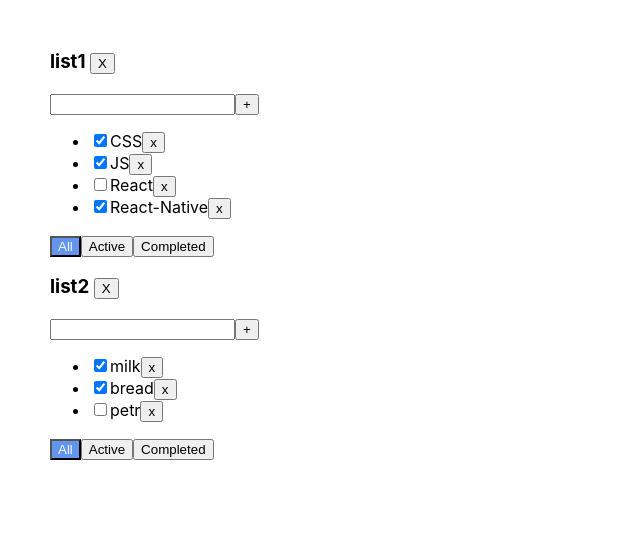
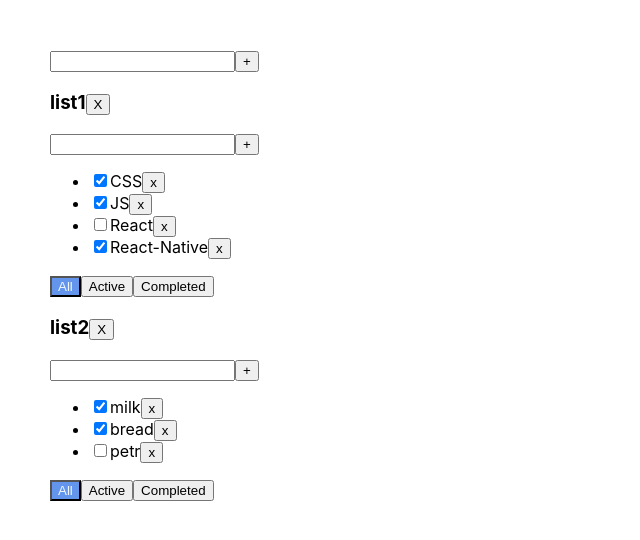
Before and after one commit to DiamanDD/todo, a React (Create React App) app: page / in a window 1280 px wide. Shown: the top 540 px of the page, without its empty margins (0-640 px from the left). Built offline with nearby package versions, Linux system fonts and the light colour scheme.

Commit message:
добавил изменяемый спан для элементов списка и для заголовков

```diff
--- a/src/App.tsx
+++ b/src/App.tsx
@@ -4,6 +4,7 @@ import "./App.css";
 
 import {taskType, TodoList} from "./components/TodoList";
 import {v1} from "uuid";
+import {AddItemFormAddItem} from "./components/AddItemFormAddItemForm/AddItemFormAddItem";
 
 type todoListType = {
     id: string
@@ -12,8 +13,8 @@ type todoListType = {
 
 }
 
-type TascsStateType={
-    [key:string]:Array<taskType>
+type TascsStateType = {
+    [key: string]: Array<taskType>
 }
 export type selectedfilterType = "All" | "Active" | "Completed"
 
@@ -38,23 +39,21 @@ function App() {
         ]
     })
     const changeStatus = (id: string, isDone: boolean, todoListId: string) => {
-        // const updateTasck=tasks.map(t=>{
-        //     if (t.id===id){
-        //         let copyTasc={...t}
-        //         copyTasc.isDone=isDone
-        //
-        //         return copyTasc
-        //     }
-        //
-        //         return t
-        //
-        //
-        // })
+
         let newlistTasck = tasks[todoListId]
         let newtask = newlistTasck.map(t => (t.id === id ? {...t, isDone: isDone} : t))
         tasks[todoListId] = newtask
         setTascks({...tasks})
         debugger
+
+    }
+    const updateTask = (id: string, newTitle:string, todoListId: string) => {
+
+        let newlistTasck = tasks[todoListId]
+        let newtask = newlistTasck.map(t => (t.id === id ? {...t, title:newTitle} : t))
+        tasks[todoListId] = newtask
+        setTascks({...tasks})
+        console.log(tasks)
 
     }
 
@@ -63,7 +62,7 @@ function App() {
 
         tasks[todoListId] = todlistTasck.filter(t => (t.id !== id))
         setTascks({...tasks})
-        debugger
+
     }
     const filterChangeStatus = (elem: selectedfilterType, todoLostId: string) => {
 
@@ -79,7 +78,7 @@ function App() {
 
     const addTask = (title: string, todoListId: string) => {
 
-        let task: taskType = {id: v1(), title: title, isDone: true}
+        let task: taskType = {id: v1(), title: title, isDone: false}
         let todolisttask = tasks[todoListId]
         tasks[todoListId] = [task, ...todolisttask]
 
@@ -99,8 +98,28 @@ function App() {
         console.log(tasks)
     }
 
+    const addTodolist = (title: string) => {
+
+        const newTodolistId = v1()
+        const newTodoList: todoListType = {id: newTodolistId, title: title, filter: "All"}
+        setTodolist([newTodoList, ...todoList]);
+        setTascks({...tasks, [newTodolistId]: []})
+
+    }
+    const onChangeNewTodolist=(newTitle:string,todoListId:string)=> {
+
+        let newTitleTodolist=todoList.map(t=>(t.id===todoListId ? {...t,title:newTitle}:t ))
+
+        setTodolist(newTitleTodolist)
+        console.log(newTitle,todoListId,newTitleTodolist)
+
+    }
+
+
+
     return (
         <div className="App">
+            <AddItemFormAddItem newTasks={addTodolist}/>
             {todoList.map(tl => {
                 let allTodolist = tasks[tl.id]
                 let taskForTodoList = allTodolist
@@ -108,6 +127,7 @@ function App() {
                 else if (tl.filter === "Completed") (taskForTodoList = taskForTodoList.filter(s => (s.isDone === true)))
 
                 return <TodoList
+
                     key={tl.id}
                     id={tl.id}
                     titles={tl.title}
@@ -118,6 +138,8 @@ function App() {
                     setActiveChecked={changeStatus}
                     deleteTodolist={filterDeletTodolist}
                     selectedParametr={filterChangeStatus}
+                    setUpdTask={updateTask}
+                    onChangeNewTodolist={onChangeNewTodolist}
                 />
             })}
 
--- /dev/null
+++ b/src/components/AddItemFormAddItemForm/AddItemFormAddItem.tsx
@@ -0,0 +1,38 @@
+import React, {ChangeEvent, KeyboardEvent, useState} from "react";
+
+type AddItemFormAddItemForm = {
+    newTasks: (title: string) => void
+
+
+}
+export const AddItemFormAddItem = (props: AddItemFormAddItemForm) => {
+
+    const [title, setTitel] = useState("")
+    const [error, seterror] = useState("")
+    const setError = error ? <div className={"textError"}>{error}</div> : null
+    const addItem = () => {
+        title ? props.newTasks(title.trim()) : seterror("Поле пустое")
+        setTitel("")
+    }
+
+    const onChangeHandler = (t: ChangeEvent<HTMLInputElement>) => {
+        setTitel(t.currentTarget.value)
+    }
+
+    const onKeyPressHandler = (e: KeyboardEvent<HTMLInputElement>) => {
+        seterror("")
+        if (e.charCode === 13) addItem()
+    }
+    return (
+        <div>
+            <input value={title}
+                   className={error ? "error" : ""}
+                   onChange={onChangeHandler}
+                   onKeyPress={onKeyPressHandler}
+            />
+            <button onClick={addItem}>+</button>
+            {setError}
+        </div>
+    )
+
+}
--- /dev/null
+++ b/src/components/EditableSpan/EditableSpan.tsx
@@ -0,0 +1,26 @@
+import React, {ChangeEvent, useState} from "react";
+
+export type EditableSpan = {
+    title: string
+    onChange:(newValue:string)=>void
+}
+export const EditableSpan = (props: EditableSpan) => {
+    const [editMode, seteditMode] = useState(false)
+    const [title, setTitle] = useState(props.title)
+    const activateeditMode = () => {
+        seteditMode(true)
+        setTitle(props.title)
+    }
+    const activatedViewMode = () => {
+        seteditMode(false)
+        props.onChange(title)
+
+    }
+    const onChangeHandler = (e: ChangeEvent<HTMLInputElement>) => {
+        setTitle(e.currentTarget.value)
+    }
+    return (
+        editMode ? <input autoFocus onBlur={activatedViewMode} onChange={onChangeHandler} value={title}/> :
+            <span onDoubleClick={activateeditMode}>{props.title}</span>
+    )
+}
--- a/src/components/TodoList.tsx
+++ b/src/components/TodoList.tsx
@@ -1,5 +1,9 @@
-import React, {ChangeEvent, KeyboardEvent, MouseEventHandler, useState} from "react";
+import React, {ChangeEvent} from "react";
 import {selectedfilterType} from "../App";
+import {AddItemFormAddItem} from "./AddItemFormAddItemForm/AddItemFormAddItem";
+import {EditableSpan} from "./EditableSpan/EditableSpan";
+
+
 
 
 export type taskType = {
@@ -17,55 +21,59 @@ export type propsType = {
     selectedfilter: selectedfilterType
     setActiveChecked: (id: string, isDone: boolean,todoListId:string) => void
     deleteTodolist:(todoListId:string)=>void
+    setUpdTask:(id:string,newTitle:string,todoListId:string)=>void
+    onChangeNewTodolist:(newTitle:string,todoListId:string)=>void
 
 }
+
 export const TodoList = (props: propsType) => {
-    const [error, seterror] = useState("")
-    const setError = error ? <div className={"textError"}>{error}</div> : null
-    const addTask = () => {
-        title ? props.newTasks(title.trim(),props.id) : seterror("Поле пустое")
-        setTitel("")
-    }
-    let [title, setTitel] = useState("")
-    const onChangeHandler = (t: ChangeEvent<HTMLInputElement>) => {
-        setTitel(t.currentTarget.value)
+    const addTask = (title:string) => {
+        props.newTasks(title.trim(),props.id)
     }
 
-    const onKeyPressHandler = (e: KeyboardEvent<HTMLInputElement>) => {
-        seterror("")
-        if (e.charCode === 13)addTask()
-    }
+
     const onClickALL = () => (props.selectedParametr("All",props.id))
 
     const onClickActive = () => (props.selectedParametr("Active",props.id))
     const onClickCompleted = () => (props.selectedParametr("Completed",props.id))
     const deletTodolist=()=> props.deleteTodolist(props.id)
+
+
+    const onChangeNewTodolist = (newTitle:string) => props.onChangeNewTodolist(newTitle,props.id,)
+
+
+
+
+
+
     return (
         <div key={props.id}>
-            <h3>{props.titles} <button onClick={deletTodolist}>X</button></h3>
 
-            <div>
-                <input value={title}
-                       className={error ? "error" : ""}
-                       onChange={onChangeHandler}
-                       onKeyPress={onKeyPressHandler}
-                />
-                <button onClick={addTask}>+</button>
-                {setError}
-            </div>
+            <h3>
+                <EditableSpan
+                    title={props.titles}
+                    onChange={onChangeNewTodolist}/>
+                <button onClick={deletTodolist}>X</button>
+            </h3>
+
+            {/* eslint-disable-next-line react/jsx-no-undef */}
+            <AddItemFormAddItem newTasks={addTask}/>
+
             <ul>
                 {props.tasks.map((elem) => {
                         const deleteTasks = () => props.removeItems(elem.id,props.id)
                         const onChangeCheked = (e: ChangeEvent<HTMLInputElement>) => props.setActiveChecked(elem.id, e.currentTarget.checked,props.id)
+                    const onChangeNewTask = (newTitle:string) => props.setUpdTask(elem.id,newTitle,props.id)
 
                         return (
-                            <li key={elem.id}><input
+                            <li key={elem.id}>
+                                <input
                                 id={props.id}
                                 type="checkbox"
                                 checked={elem.isDone}
                                 onChange={onChangeCheked}
                             />
-                                <span>{elem.title}</span>
+                                <EditableSpan title={elem.title} onChange={onChangeNewTask}/>
                                 <button onClick={deleteTasks}>x</button>
                             </li>
                         )
```
